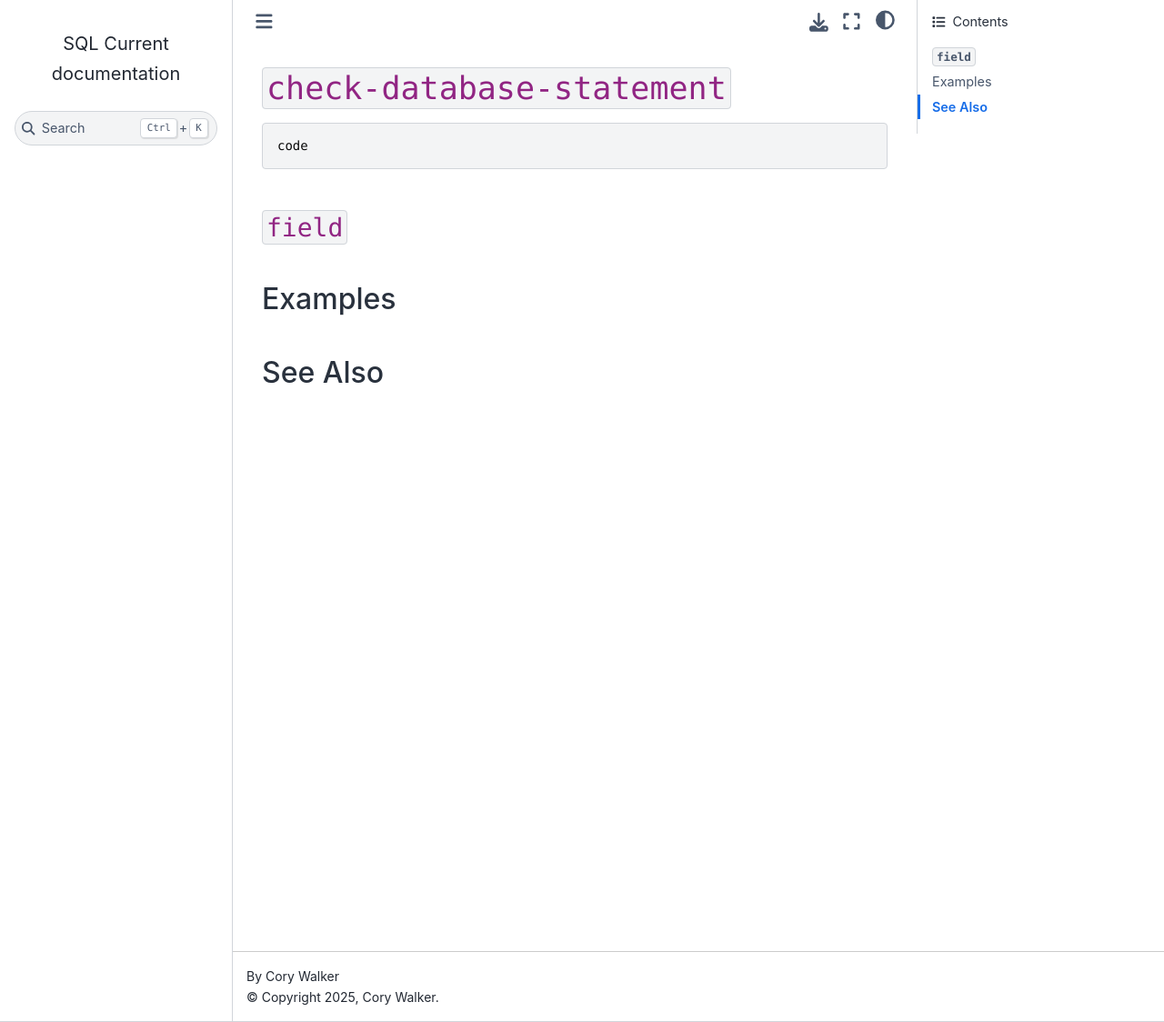
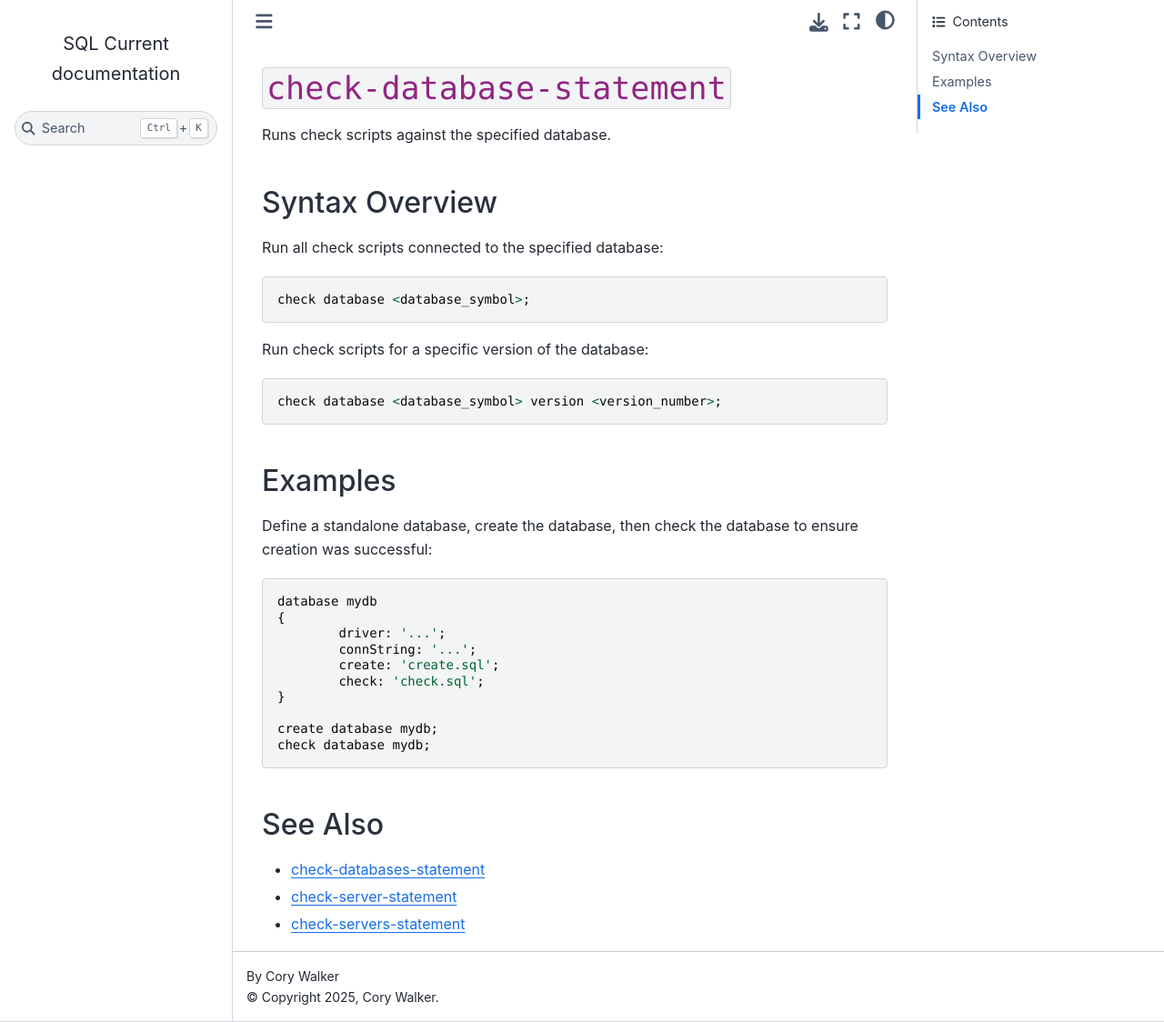
Before and after one commit to cwses1/sqlcurrent-dot-com, a Sphinx documentation site: the page built from source/check-database-statement.rst, in a window 1280 px wide and 1124 px high. Shown: the whole window at 91% size. Built offline with Sphinx 7.4.7 and the Sphinx Book theme 1.1.4, drawn with Linux system fonts in a browser that asks for light colours.

Commit message:
check script details

```diff
--- a/source/check-database-statement.rst
+++ b/source/check-database-statement.rst
@@ -2,18 +2,45 @@
 
 ``check-database-statement``
 ========================================================================================================================
+Runs check scripts against the specified database.
+
+Syntax Overview
+-----------------
+
+Run all check scripts connected to the specified database:
 
 ::
 
-	code
+	check database <database_symbol>;
 
-``field``
------------------
+
+Run check scripts for a specific version of the database:
+
+::
+
+	check database <database_symbol> version <version_number>;
 
 
 Examples
 -----------------
 
+Define a standalone database, create the database, then check the database to ensure creation was successful:
+
+::
+
+	database mydb
+	{
+		driver: '...';
+		connString: '...';
+		create: 'create.sql';
+		check: 'check.sql';
+	}
+
+	create database mydb;
+	check database mydb;
 
 See Also
 -----------------
+* :ref:`check-databases-statement`
+* :ref:`check-server-statement`
+* :ref:`check-servers-statement`
--- a/source/index.rst
+++ b/source/index.rst
@@ -19,6 +19,7 @@ And all of your databases in the QA environment would go back to version 1.0.0,
 * :ref:`license-section`
 * :ref:`credits-section`
 * :ref:`todo-section`
+* :ref:`check-script-details`
 
 .. * :ref:`use-cases-section`
 .. * :ref:`examples-section`
--- a/source/todo-section.rst
+++ b/source/todo-section.rst
@@ -5,5 +5,7 @@ TO DO Documentation Ideas
 * Managing Multiple Environments Case Study & Instructive Guide
 * SQL Server Cloud Database Project Case Study & Instructive Guide
 * Scientific Instrument Case Study
-* How Check Scripts Work
-* How Database Creation Work
+* How Check & Precheck Scripts Work
+* How Database Create Works
+* SQL Server Specific
+* PostgreSQL Specific
```
Also changed, not shown: source/check-databases-statement.rst (+28 -4 lines), source/check-script-details.rst (added, +62 -0 lines), source/check-server-statement.rst (+20 -4 lines).
